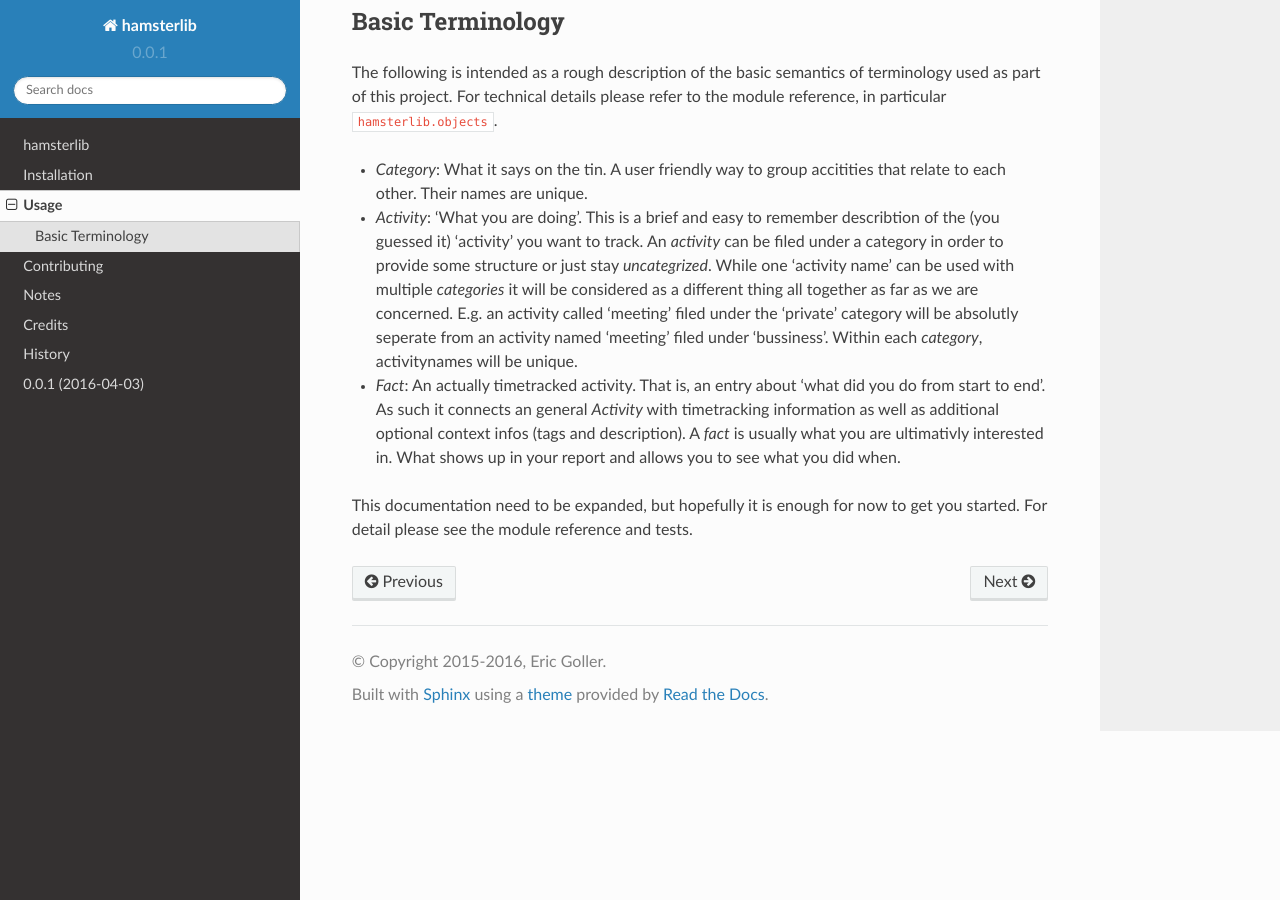
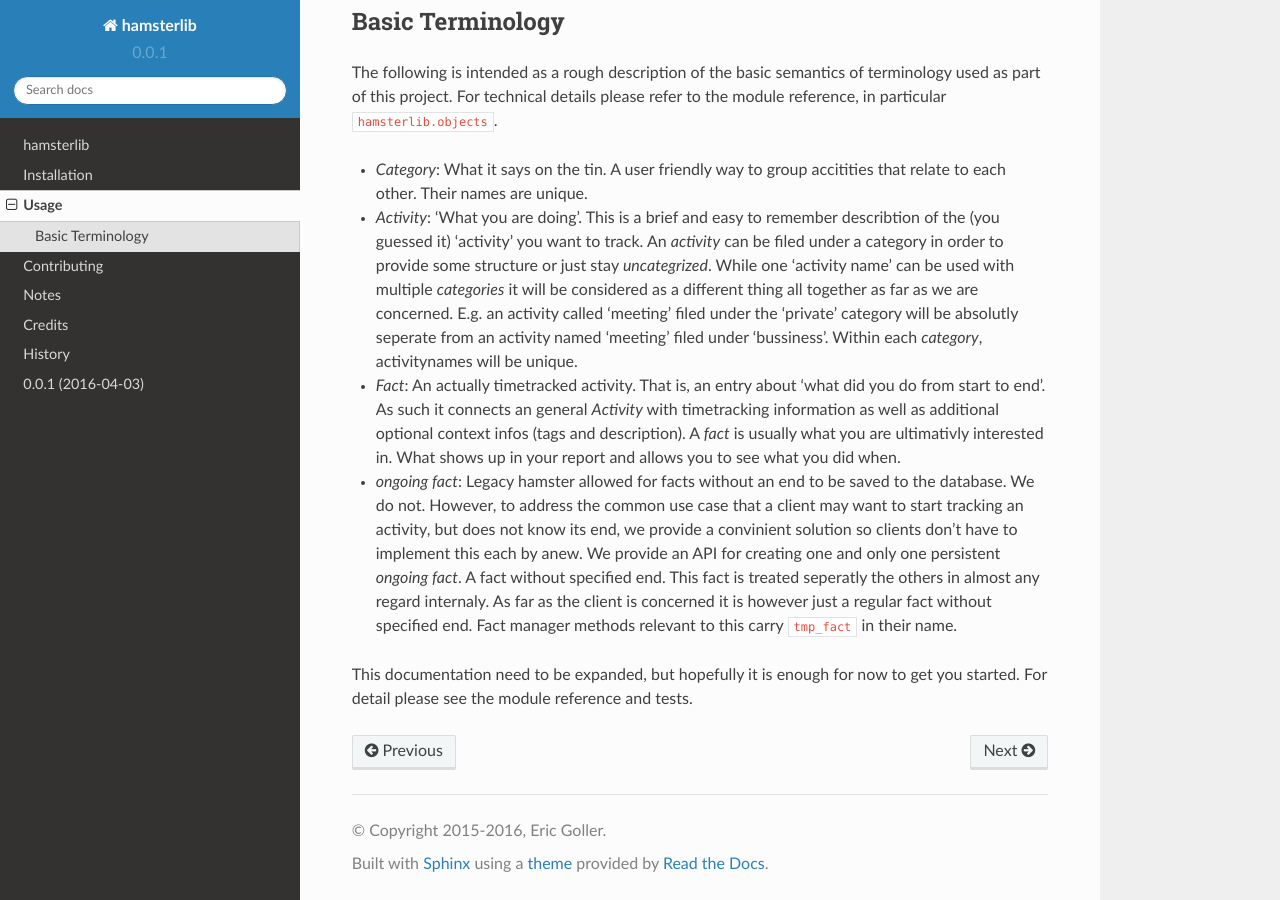
Before and after one commit to projecthamster/hamster-lib, a Sphinx documentation site: the page built from docs/usage.rst, in a window 1280 px wide and 900 px high, scrolled down 974 px. Built offline with Sphinx 7.4.7 and the Read the Docs theme 2.0.0, drawn with Linux system fonts in a browser that asks for light colours.

Commit message:
Added basic info on 'ongoing facts'.

```diff
--- a/docs/usage.rst
+++ b/docs/usage.rst
@@ -62,6 +62,14 @@ particular ``hamsterlib.objects``.
   well as additional optional context infos (tags and description).
   A *fact* is usually what you are ultimativly interested in. What shows up in your report
   and allows you to see what you did when.
+* *ongoing fact*: Legacy hamster allowed for facts without an end to be saved to the database.
+  We do not. However, to address the common use case that a client may want to start tracking
+  an activity, but does not know its end, we provide a convinient solution so clients don't
+  have to implement this each by anew.
+  We provide an API for creating one and only one persistent *ongoing fact*. A fact without
+  specified end. This fact is treated seperatly the others in almost any regard internaly.
+  As far as the client is concerned it is however just a regular fact without specified end.
+  Fact manager methods relevant to this carry ``tmp_fact`` in their name.
 
 This documentation need to be expanded, but hopefully it is enough for now to get
 you started. For detail please see the module reference and tests.
```
